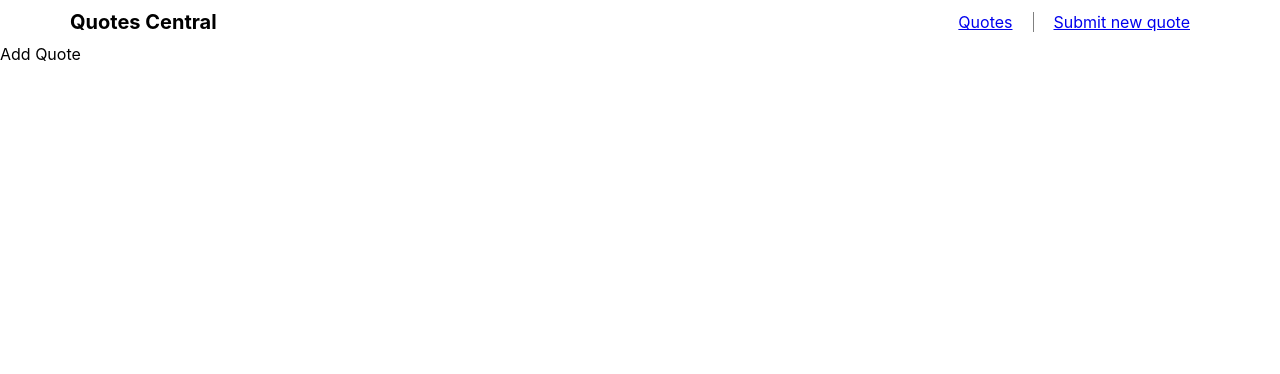
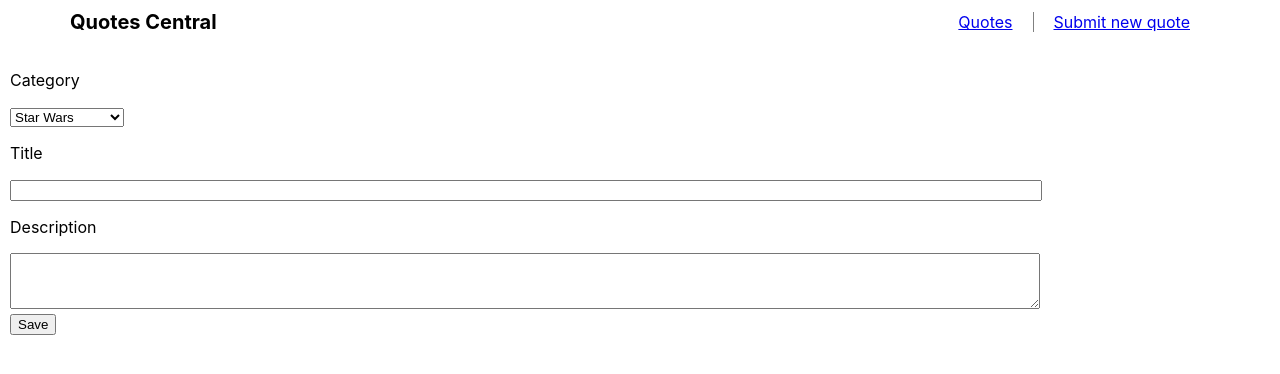
Before and after one commit to iisakjanova/js_group_11_exam_8_irina_isakzhanova, a React (Create React App) app: page /add-quote in a window 1280 px wide. Shown: the top 374 px of the page. Built offline with nearby package versions, Linux system fonts and the light colour scheme; the HTML template or start-up script is replaced by a standard one.

Commit message:
Created Edit form, added two-way binding

```diff
--- /dev/null
+++ b/src/components/EditQuote/EditQuote.css
@@ -0,0 +1,21 @@
+.EditQuoteForm {
+    padding: 10px;
+    width: 80%;
+}
+
+.EditQuoteForm label {
+    display: block;
+}
+
+.EditQuoteForm input,
+.EditQuoteForm textarea {
+    width: 100%;
+}
+
+.EditQuoteForm textarea {
+    height: 50px;
+}
+
+.FieldError {
+    color: red;
+}
--- a/src/components/EditQuote/EditQuote.js
+++ b/src/components/EditQuote/EditQuote.js
@@ -1,9 +1,79 @@
-import React from 'react';
+import React, {useState} from 'react';
+import {useHistory} from "react-router-dom";
+
+import Spinner from "../UI/Spinner/Spinner";
+import {categories} from "../../constants";
+
+import "./EditQuote.css";
 
 const EditQuote = () => {
+    const history = useHistory();
+
+    const [quote, setQuote] = useState({
+        category: history.location.state?.category || 'star-wars',
+        author: history.location.state?.author || '',
+        text: history.location.state?.text || ''
+    });
+
+    const [loading, setLoading] = useState(false);
+    const [fieldError, setFieldError] = useState('');
+
+    const handleFieldChange = e => {
+        const {name, value} = e.target;
+        setQuote(prev => ({
+            ...prev,
+            [name]: value,
+        }));
+    };
+
+    const handleFormSubmit = () => {
+
+    }
+
     return (
-        <div>
-            Add Quote
+        <div className="EditQuoteForm">
+            {loading
+                ?
+                <Spinner />
+                :
+                <form onSubmit={handleFormSubmit}>
+                    <label>
+                        <p>Category</p>
+                        <select
+                            name="category"
+                            onChange={handleFieldChange}
+                        >
+                            {categories.map(category => (
+                                <option
+                                    value={category.id}
+                                    key={category.id}
+                                >
+                                    {category.title}
+                                </option>
+                            ))}
+                        </select>
+                    </label>
+                    <label>
+                        <p>Title</p>
+                        <input
+                            type="text"
+                            name="author"
+                            value={quote.author}
+                            onChange={handleFieldChange}
+                        />
+                    </label>
+                    <label>
+                        <p>Description</p>
+                        <textarea
+                            name="text"
+                            value={quote.text}
+                            onChange={handleFieldChange}
+                        />
+                    </label>
+                    <button type="submit">Save</button>
+                </form>
+            }
+            <p className="FieldError">{fieldError}</p>
         </div>
     );
 };
--- /dev/null
+++ b/src/components/UI/Spinner/Spinner.css
@@ -0,0 +1,77 @@
+.Spinner,
+.Spinner:before,
+.Spinner:after {
+    border-radius: 50%;
+}
+.Spinner {
+    color: #521751;
+    font-size: 11px;
+    text-indent: -99999em;
+    margin: 55px auto;
+    position: relative;
+    width: 10em;
+    height: 10em;
+    box-shadow: inset 0 0 0 1em;
+    -webkit-transform: translateZ(0);
+    -ms-transform: translateZ(0);
+    transform: translateZ(0);
+}
+.Spinner:before,
+.Spinner:after {
+    position: absolute;
+    content: '';
+}
+.Spinner:before {
+    width: 5.2em;
+    height: 10.2em;
+    background: #fff;
+    border-radius: 10.2em 0 0 10.2em;
+    top: -0.1em;
+    left: -0.1em;
+    -webkit-transform-origin: 5.2em 5.1em;
+    transform-origin: 5.2em 5.1em;
+    -webkit-animation: load2 2s infinite ease 1.5s;
+    animation: load2 2s infinite ease 1.5s;
+}
+.Spinner:after {
+    width: 5.2em;
+    height: 10.2em;
+    background: #fff;
+    border-radius: 0 10.2em 10.2em 0;
+    top: -0.1em;
+    left: 5.1em;
+    -webkit-transform-origin: 0px 5.1em;
+    transform-origin: 0px 5.1em;
+    -webkit-animation: load2 2s infinite ease;
+    animation: load2 2s infinite ease;
+}
+@-webkit-keyframes load2 {
+    0% {
+        -webkit-transform: rotate(0deg);
+        transform: rotate(0deg);
+    }
+    100% {
+        -webkit-transform: rotate(360deg);
+        transform: rotate(360deg);
+    }
+}
+@keyframes load2 {
+    0% {
+        -webkit-transform: rotate(0deg);
+        transform: rotate(0deg);
+    }
+    100% {
+        -webkit-transform: rotate(360deg);
+        transform: rotate(360deg);
+    }
+}
+
+.Backdrop {
+    width: 100%;
+    height: 100%;
+    position: fixed;
+    z-index: 100;
+    left: 0;
+    top: 0;
+    background-color: rgba(0, 0, 0, 0.3);
+}
--- /dev/null
+++ b/src/components/UI/Spinner/Spinner.js
@@ -0,0 +1,11 @@
+import React from 'react';
+import './Spinner.css';
+
+const Spinner = () => (
+    <>
+        <div className="Backdrop" />
+        <div className="Spinner">Loading...</div>
+    </>
+);
+
+export default Spinner;
--- a/src/constants.js
+++ b/src/constants.js
@@ -4,3 +4,11 @@ export const navItems = [
     {name: 'Quotes', id: nanoid(), route: '/quotes'},
     {name: 'Submit new quote', id: nanoid(), route: '/add-quote'},
 ];
+
+export const categories = [
+    {title: 'Star Wars', id: 'star-wars'},
+    {title: 'Famous people', id: 'famous-people'},
+    {title: 'Saying', id: 'saying'},
+    {title: 'Humour', id: 'humor'},
+    {title: 'Motivational', id: 'motivational'},
+];
```
